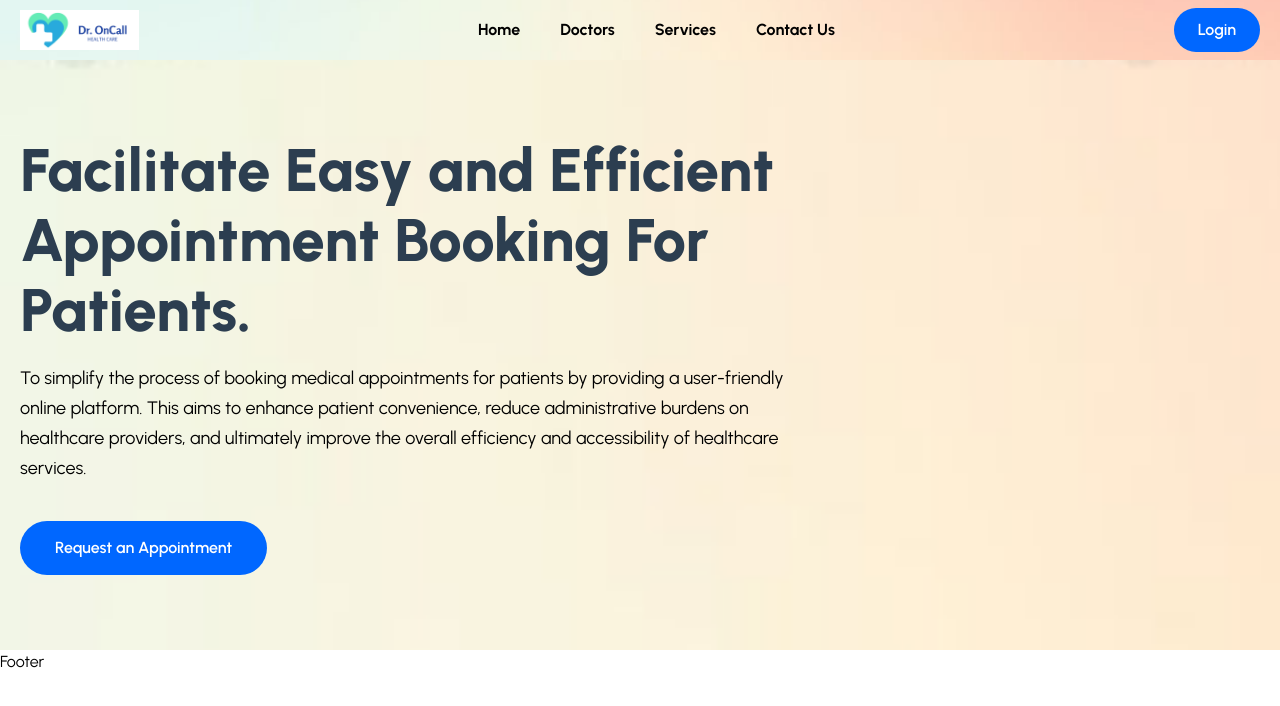
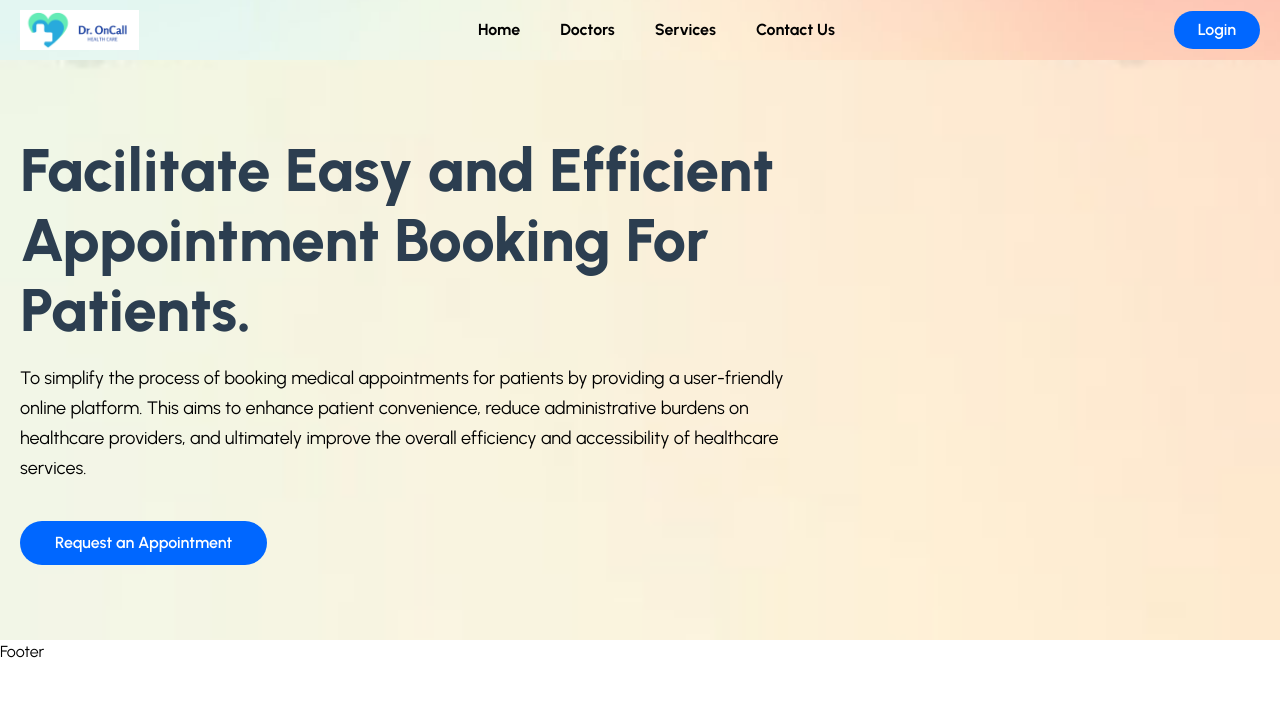
Before and after one commit to RavinduKavinda/doctor-appointment-booking, a React (Vite) app in the folder frontend/: page / in a window 1280 px wide. Shown: the top 706 px of the page. Built offline with nearby package versions, Linux system fonts and the light colour scheme; a web font is replaced by a local one.

Commit message:
button h

```diff
--- a/frontend/src/components/Header/Header.jsx
+++ b/frontend/src/components/Header/Header.jsx
@@ -82,7 +82,7 @@ const Header = () => {
               </div>
 
               <Link to="/login">
-                <button className="bg-primaryColor text-white px-6 py-2 font-[600] h-[44px] flex items-center justify-center rounded-[50px]">
+                <button className="bg-primaryColor text-white px-6 py-2 font-[600] h-[38px] flex items-center justify-center rounded-[50px]">
                   Login
                 </button>
               </Link>
--- a/frontend/src/index.css
+++ b/frontend/src/index.css
@@ -13,7 +13,7 @@
         @apply max-w-full w-[1440px] px-5 mx-auto;
     }
     .btn{
-        @apply bg-primaryColor py-[15px] px-[35px] rounded-[50px] text-white font-[600] mt-[38px];
+        @apply bg-primaryColor py-[10px] px-[35px] rounded-[50px] text-white font-[600] mt-[38px];
     }
     .heading{
         @apply text-[44px] leading-[54px] font-[700] text-headingColor;
```
